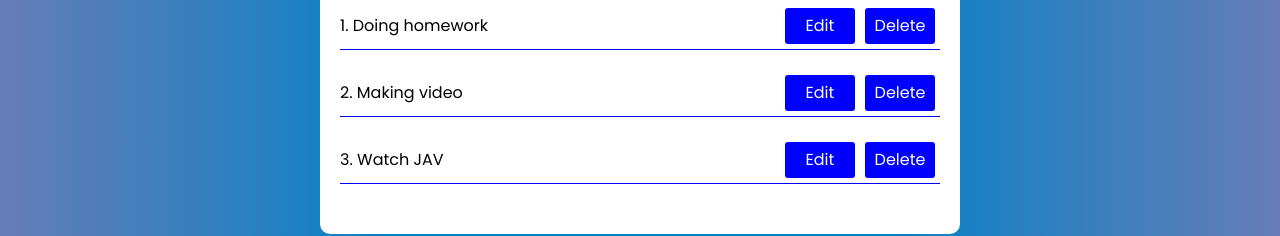
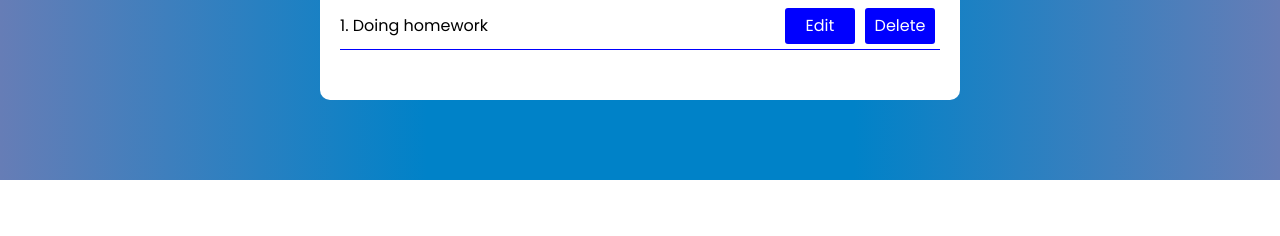
Before and after one commit to allenmeou/Learn-React-Season1, a React (Create React App) app: page / in a window 1280 px wide. Shown: the part 620-856 px from the top of the page. After the commit the page ends 800 px from the top, so only its background shows below. Built offline with nearby package versions, Linux system fonts and the light colour scheme.

Commit message:
uploap code #21.2

```diff
--- a/src/views/App.js
+++ b/src/views/App.js
@@ -9,6 +9,7 @@ function App() {
   return (
     <div className="App">
       <ListTodo />
+
       <ToastContainer
         position="top-right"
         autoClose={5000}
--- a/src/views/TodoApp/ListTodo.js
+++ b/src/views/TodoApp/ListTodo.js
@@ -9,14 +9,6 @@ class ListTodo extends React.Component {
       {
         id: "todo-1",
         title: "Doing homework ",
-      },
-      {
-        id: "todo-2",
-        title: "Making video ",
-      },
-      {
-        id: "todo-3",
-        title: "Watch JAV ",
       },
     ],
     editTodo: {},
```
